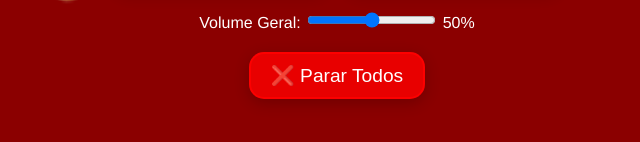
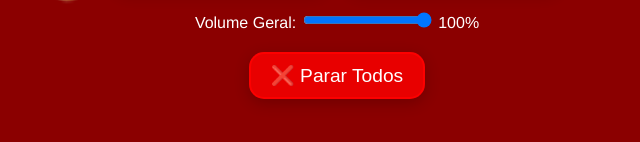
Before and after one commit to kerlonr/SoundPad, a plain HTML site: page index.html in a window 1280 px wide. Shown: the part 590-732 px from the top of the page, 303-943 px from the left. Drawn offline with Linux system fonts and the light colour scheme.

Commit message:
Update index.html

```diff
--- a/index.html
+++ b/index.html
@@ -19,9 +19,9 @@
           min="0"
           max="1"
           step="0.1"
-          value="0.5"
+          value="1"
         />
-        <span id="volume-value">50</span>%
+        <span id="volume-value">100</span>%
       </div>
       <button id="stop-all" class="stop-button">❌ Parar Todos</button>
     </div>
```
